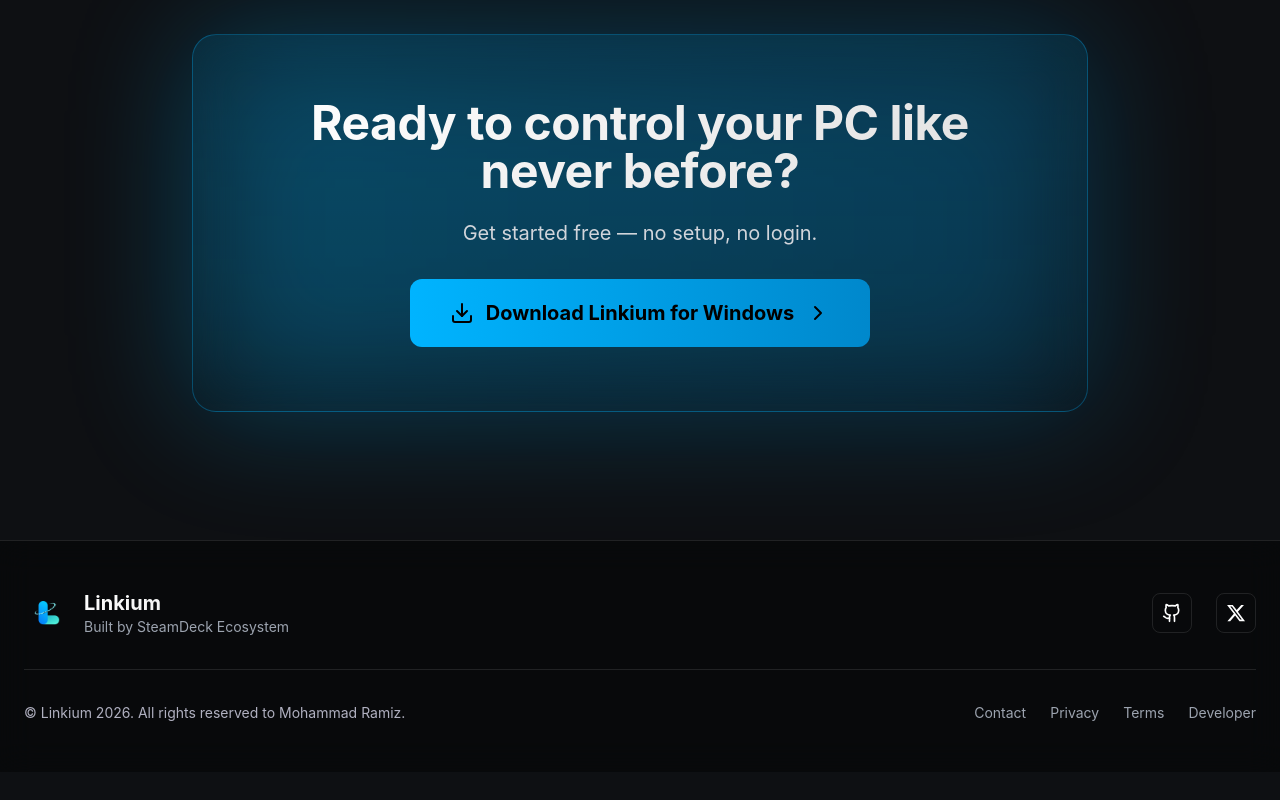
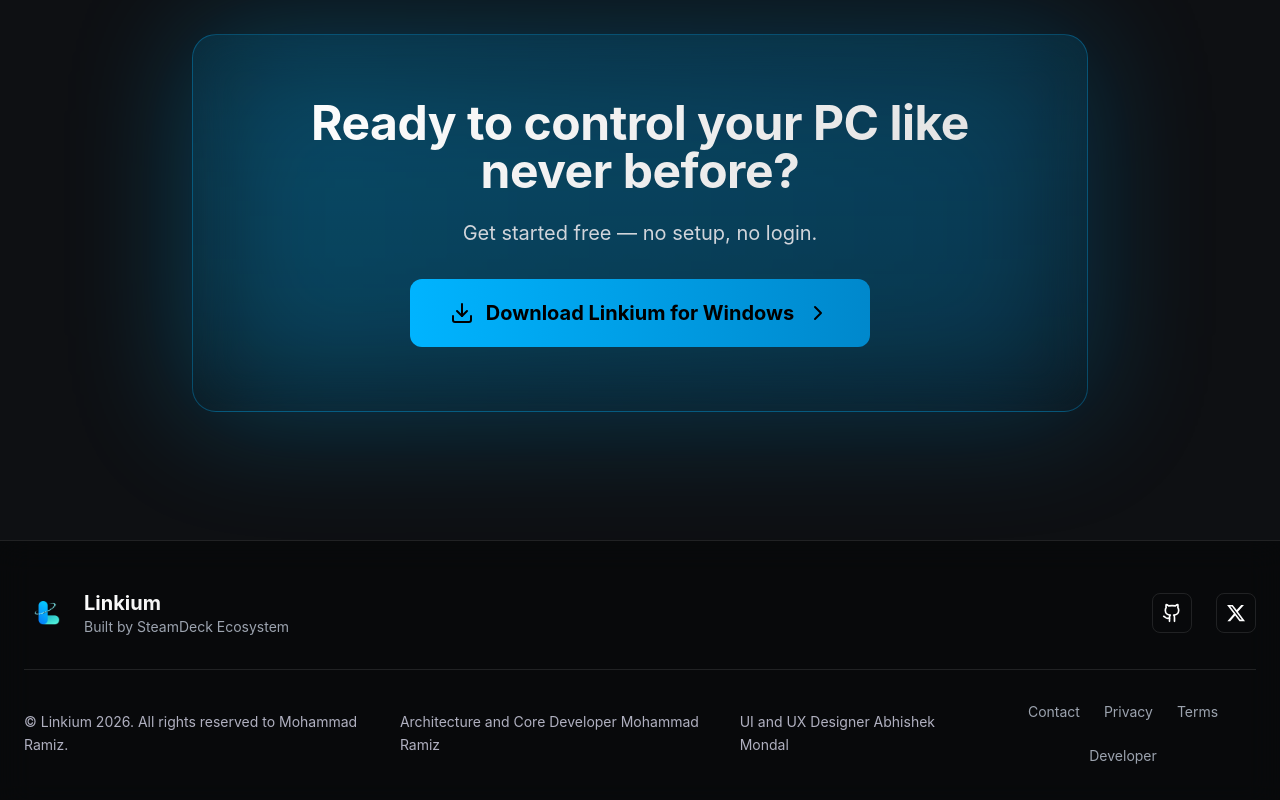
Before and after one commit to RamizMohammad/SteamDeckWeb, a React (Vite) app: page / in a window 1280 px wide. Shown: the part 5612-6412 px from the top of the page. Before the commit the page ends 6384 px from the top, so only its background shows below. Built offline with nearby package versions, Linux system fonts and the light colour scheme.

Commit message:
Add developer credits to Home component

```diff
--- a/src/pages/Home.tsx
+++ b/src/pages/Home.tsx
@@ -749,6 +749,8 @@ const Home: React.FC = () => {
 
           <div className="mt-6 sm:mt-8 pt-6 sm:pt-8 border-t border-white/10 flex flex-col md:flex-row justify-between items-center gap-4 text-xs sm:text-sm text-gray-400">
             <p>© Linkium 2026. All rights reserved to Mohammad Ramiz.</p>
+            <p>Architecture and Core Developer Mohammad Ramiz</p>
+            <p>UI and UX Designer Abhishek Mondal</p>
             <div className="flex flex-wrap justify-center gap-4 sm:gap-6">
               <Link to="/support" className="hover:text-[#00B4FF] transition-colors">Contact</Link>
               <Link to="/privacy" className="hover:text-[#00B4FF] transition-colors">Privacy</Link>
```
